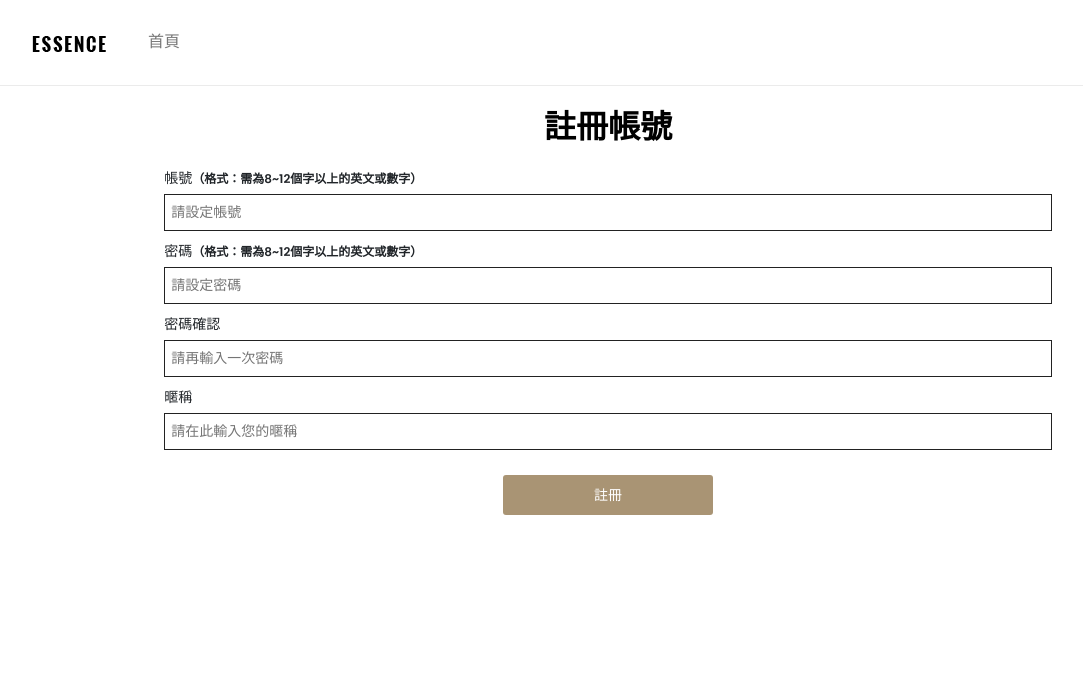
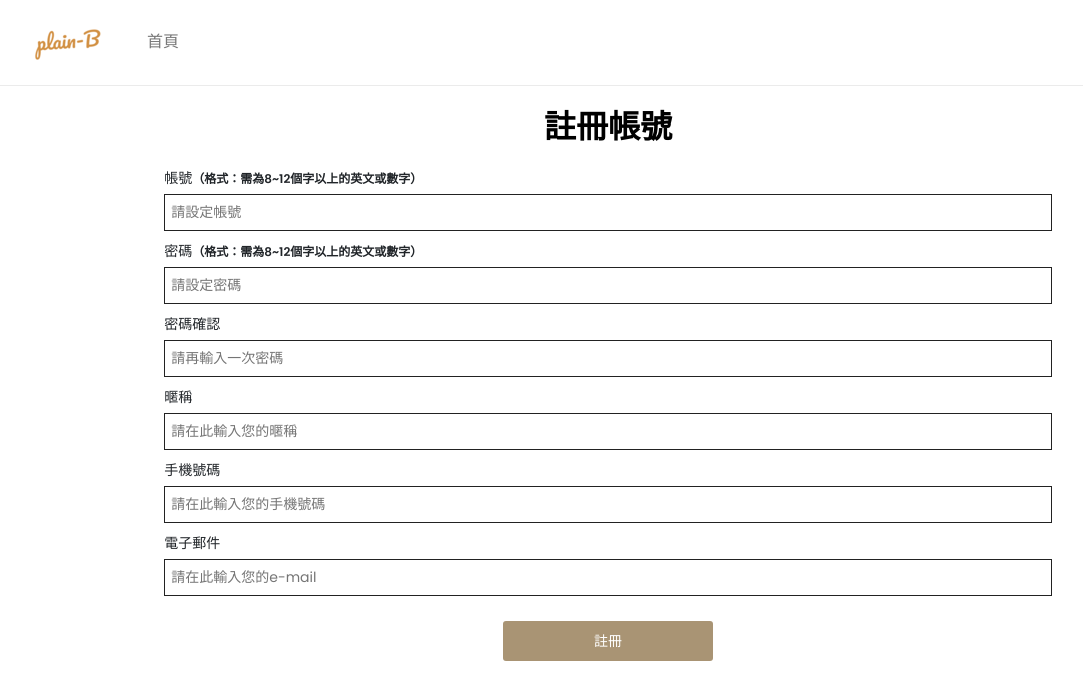
Before and after one commit to YuLunHu/PID_Assignment, a PHP site: page /register.php in a window 1280 px wide. Shown: the top 700 px of the page, without its empty margins (32-1115 px from the left). Run offline with PHP 8.4, Linux system fonts and the light colour scheme.

Commit message:
會員登與註冊功能

```diff
--- a/login.php
+++ b/login.php
@@ -53,7 +53,7 @@ if (isset($_POST["login"]))
   <header class="header_area">
     <div class="classy-nav-container breakpoint-off d-flex align-items-center justify-content-between">
       <nav class="classy-navbar" id="essenceNav">
-        <a class="nav-brand" href="index.php"><img src="img/core-img/logo.png" alt=""></a>
+        <a class="nav-brand" href="index.php"><img src="img/core-img/logo_plainB.png" alt=""></a>
         <div class="classy-navbar-toggler">
           <span class="navbarToggler"><span></span><span></span><span></span></span>
         </div>
--- a/register.php
+++ b/register.php
@@ -2,20 +2,12 @@
 
 if (isset($_POST["register"]))
 {
-  $UserName = (string) $_POST["userName"];
+  $UserName = $_POST["userName"];
   $Password = $_POST["userPassword"];
   $confirmPassword = $_POST["confirmPassword"];
   $nickName = $_POST["nickName"];
-
-  // php端驗證資料格式是否正確 <-----------還沒改好
-  // $pattern = "[a-zA-Z0-9]{8,12}";
-  // echo strlen($UserName);
-  // if (preg_match_all($pattern, $UserName)) {
-  //   echo "符合";
-  // }
-  // else {
-  //   echo "不符合";
-  // }
+  $phoneNumber = $_POST["phoneNumber"];
+  $email = $_POST["email"];
 
   if ($Password == $confirmPassword) { // 檢查使用者輸入的兩次密碼是否相同
     $Password = password_hash($Password, PASSWORD_DEFAULT); // 密碼加密
@@ -27,9 +19,9 @@ if (isset($_POST["register"]))
     $row = mysqli_fetch_assoc($result);
 
     if ($row['userName']) { // 驗證該帳號是否已存在
-      echo "<script> alert('帳號已存在，請設定其他帳號') </script>";
+      echo "<script> alert('帳號已存在，請設定其他帳號'); </script>";
     } else { // 表示要註冊的帳號無人使用，可以註冊
-      $sqlCommand = "INSERT INTO `userAccountInfo` (`userName`, `userPassword`, `nickName`) VALUES ('$UserName', '$Password', '$nickName')";
+      $sqlCommand = "INSERT INTO `userAccountInfo` (`userName`, `userPassword`, `nickName`, `phoneNumber`, `email`) VALUES ('$UserName', '$Password', '$nickName', '$phoneNumber', '$email')";
       $result = mysqli_query($link, $sqlCommand);
       mysqli_close($link);
 
@@ -65,7 +57,7 @@ if (isset($_POST["register"]))
   <header class="header_area">
     <div class="classy-nav-container breakpoint-off d-flex align-items-center justify-content-between">
       <nav class="classy-navbar" id="essenceNav">
-        <a class="nav-brand" href="index.php"><img src="img/core-img/logo.png" alt=""></a>
+        <a class="nav-brand" href="index.php"><img src="img/core-img/logo_plainB.png" alt=""></a>
         <div class="classy-navbar-toggler">
           <span class="navbarToggler"><span></span><span></span><span></span></span>
         </div>
@@ -93,18 +85,22 @@ if (isset($_POST["register"]))
     <div class="login-area add-mobile-gutter">
       <form method="post" class="ng-pristine ng-valid">
         <div class="login-form clearfix">
+
           <div class="form-title hidden-xs">帳號<a>（格式：需為8~12個字以上的英文或數字）</a></div>
           <input type="text" name="userName" id="userName" pattern="[a-zA-Z0-9]{8,12}" tabindex="1" placeholder="請設定帳號" required>
           <div class="form-title hidden-xs">密碼<a>（格式：需為8~12個字以上的英文或數字）</a></div>
-          <input type="password" name="userPassword" id="userPassword" pattern="[a-zA-Z0-9]{8,12}" required tabindex="2"
-            placeholder="請設定密碼">
+          <input type="password" name="userPassword" id="userPassword" pattern="[a-zA-Z0-9]{8,12}" required tabindex="2" placeholder="請設定密碼">
           <div class="form-title hidden-xs">密碼確認</div>
-          <input type="password" name="confirmPassword" id="confirmPassword" pattern="[a-zA-Z0-9]{8,12}" required
-            tabindex="3" placeholder="請再輸入一次密碼">
+          <input type="password" name="confirmPassword" id="confirmPassword" pattern="[a-zA-Z0-9]{8,12}" required tabindex="3" placeholder="請再輸入一次密碼">
           <div class="form-title hidden-xs">暱稱</div>
           <input type="text" name="nickName" id="nickName" tabindex="4" placeholder="請在此輸入您的暱稱" required>
+          <div class="form-title hidden-xs">手機號碼</div>
+          <input type="text" name="phoneNumber" id="phoneNumber" pattern="09\d{2}(\d{6}|-\d{3}-\d{3})" required tabindex="5" placeholder="請在此輸入您的手機號碼">
+          <div class="form-title hidden-xs">電子郵件</div>
+          <input type="text" name="email" id="email" pattern="^\w{1,63}@[a-zA-Z0-9]{2,63}\.[a-zA-Z]{2,63}(\.[a-zA-Z]{2,63})?$" required tabindex="6" placeholder="請在此輸入您的e-mail">
+
         </div>
-        <button name="register" id="register" type="submit" class="plain-btn -login-btn" tabindex="5">註冊</button>
+        <button name="register" id="register" type="submit" class="plain-btn -login-btn" tabindex="7">註冊</button>
       </form>
     </div>
   </div>
```
Also changed, not shown: connectMysql.php (added, +8 -0 lines), index.php (+2 -5 lines), img/core-img/logo.png (deleted), img/core-img/logo_plainB.png (added), 2 other files.
